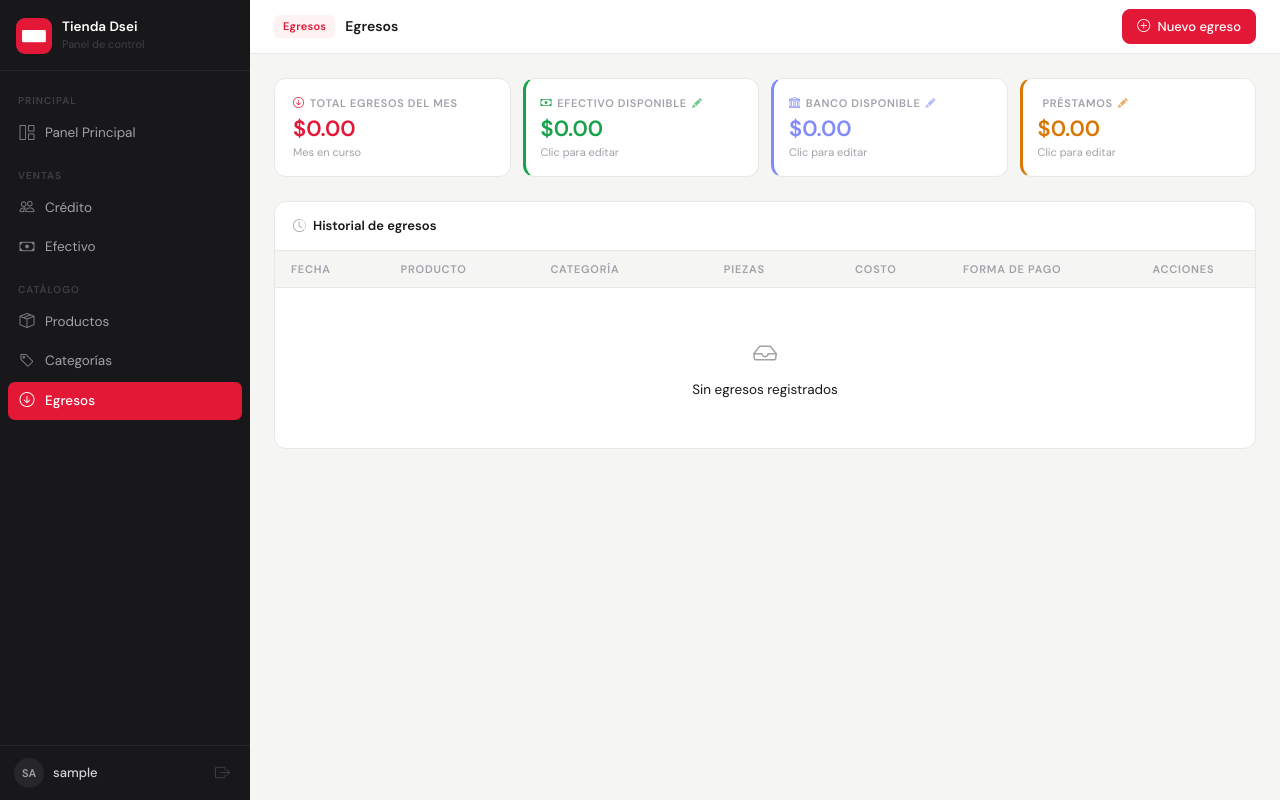
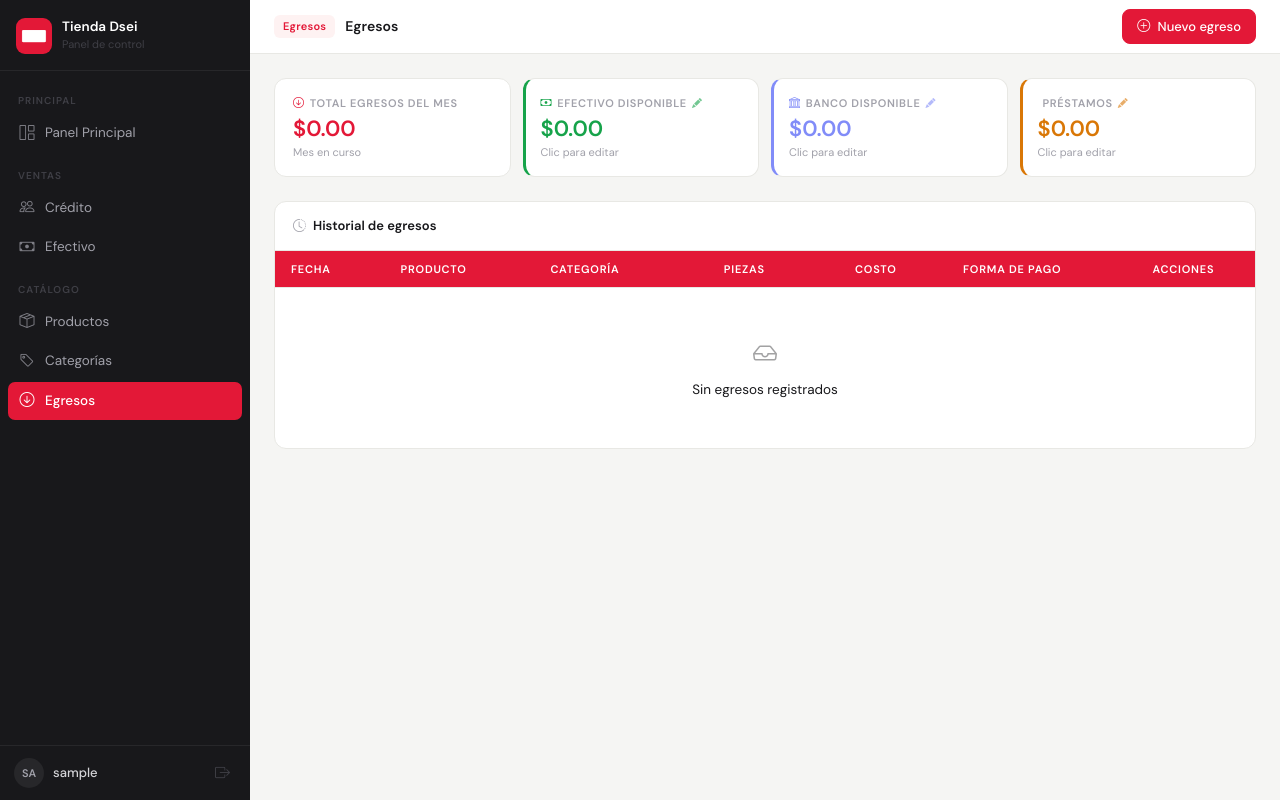
Before and after one commit to xlDeadman/tiendita, a Django app: page /egresos/ in a window 1280 px wide. Run offline with Django 5.2, Linux system fonts and the light colour scheme; the visitor is signed in with stand-in values (Sample User, id 1); data comes from the database, SQL or seed files in the repository; data that the repository does not hold is empty.

Commit message:
CLIENTES

```diff
--- a/inventario/templates/inventario/egreso_list.html
+++ b/inventario/templates/inventario/egreso_list.html
@@ -322,13 +322,13 @@
         <table class="table table-hover align-middle mb-0">
             <thead>
                 <tr>
-                    <th>Fecha</th>
-                    <th>Producto</th>
-                    <th>Categoría</th>
-                    <th class="text-center">Piezas</th>
-                    <th class="text-end">Costo</th>
-                    <th class="text-center">Forma de pago</th>
-                    <th class="text-center">Acciones</th>
+                    <th style="color:#fff !important; background:#e31837 !important;">Fecha</th>
+                    <th style="color:#fff !important; background:#e31837 !important;">Producto</th>
+                    <th style="color:#fff !important; background:#e31837 !important;">Categoría</th>
+                    <th class="text-center" style="color:#fff !important; background:#e31837 !important;">Piezas</th>
+                    <th class="text-end" style="color:#fff !important; background:#e31837 !important;">Costo</th>
+                    <th class="text-center" style="color:#fff !important; background:#e31837 !important;">Forma de pago</th>
+                    <th class="text-center" style="color:#fff !important; background:#e31837 !important;">Acciones</th>
                 </tr>
             </thead>
             <tbody>
```
